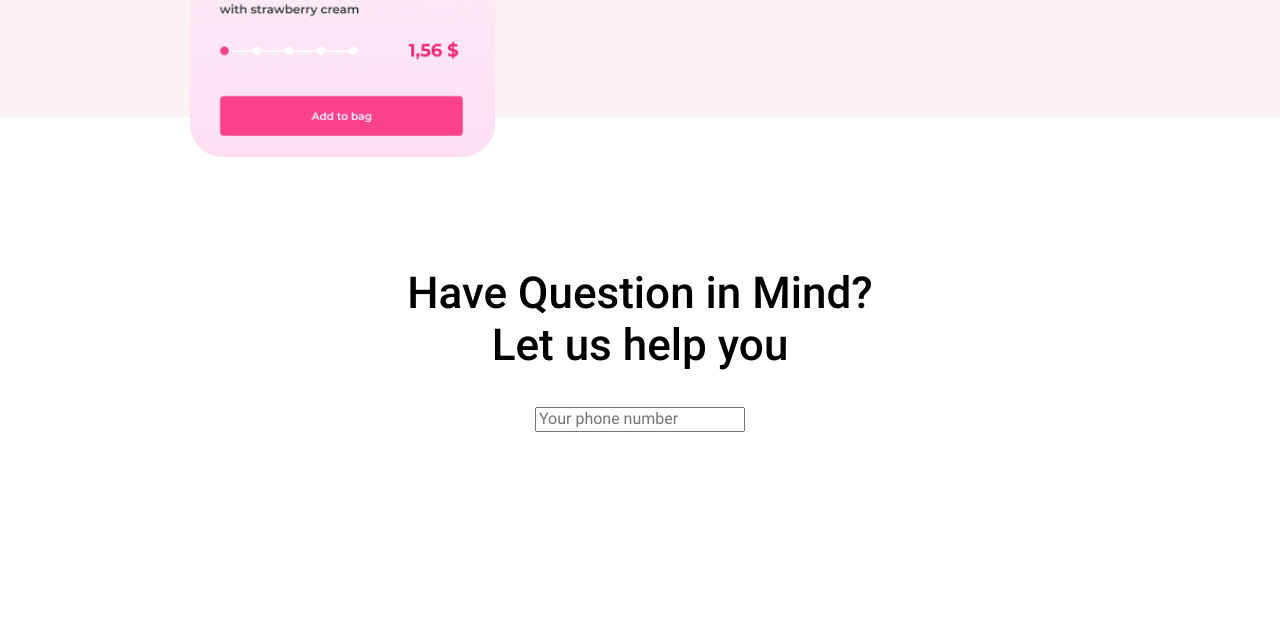
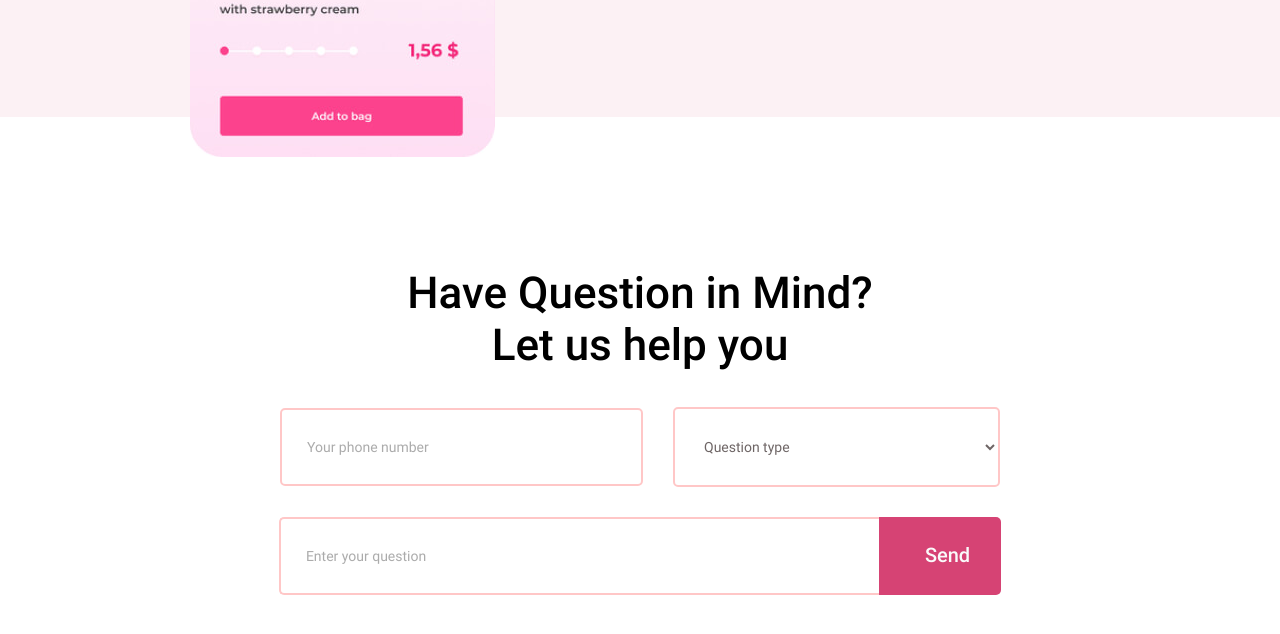
Before and after one commit to ShodiyorShukurov/Icecream, a plain HTML site: page index.html in a window 1280 px wide. Shown: the part 4742-5376 px from the top of the page. Before the commit the page ends 5174 px from the top, so only its background shows below. Drawn offline with Linux system fonts and the light colour scheme.

Commit message:
Question section end

```diff
--- a/index.html
+++ b/index.html
@@ -380,13 +380,24 @@
                     <h2 class="question-section__title">
                         Have Question in Mind? Let us help you
                     </h2>
-                    <form action="https://echo.htmlacademy.ru/courses" method="POST">
-                        <label>
-                            <input class="main-section__input" type="" name="name" minlength="2"
-                                placeholder="Your phone number" required>
+                    <div class="question-section__form">
+                        <form action="https://echo.htmlacademy.ru/courses" method="get">
+                            <label for="number"></label>
+                            <input class="question-section__input" type="tel" name="number" id="number"
+                                placeholder="Your phone number">
+                        </form>
+                        <select class="qustion-section__select" name="text" id="text" aria-placeholder="Question type">
+                            <option value="0">Question type</option>
+                            <option value="1">Ice cream</option>
+                        </select>
 
-                        </label>
-                    </form>
+                        <form class="form" action="https://echo.htmlacademy.ru/courses" method="get">
+                            <input class="question-section__text" type="text" name="question"
+                                placeholder="Enter your question">
+                            <button class="question-section__btn" type="submit">Send</button>
+                        </form>
+                    </div>
+
                 </div>
             </div>
         </section>
--- a/scss/blocks/_question-section.scss
+++ b/scss/blocks/_question-section.scss
@@ -2,10 +2,14 @@
 .question-section {
     background-color: #FFFFFF;
 }
-.question-section__wrapper{
+
+.question-section__wrapper {
     padding-top: 150px;
+    padding-bottom: 71px;
     text-align: center;
+
 }
+
 .question-section__title {
     margin: 0 auto;
     margin-bottom: 36px;
@@ -17,4 +21,64 @@
     color: var(--our-text-color);
 }
 
+.question-section__form {
+    display: flex;
+    align-items: center;
+    justify-content: center;
+    flex-wrap: wrap;
+    gap: 30px;
+
+}
+
+.question-section__input {
+    padding: 29px 156px 29px 25px;
+    background-color: #FFFFFF;
+    border: 2px solid #FFA3A3;
+    border-radius: 5px;
+    font-size: 14px;
+    line-height: 16px;
+    color: #0F0000;
+    opacity: 0.6;
+}
+
+.qustion-section__select {
+    padding: 29px 192px 29px 25px;
+    background-color: #FFFFFF;
+    border: 2px solid #FFA3A3;
+    border-radius: 5px;
+    font-size: 14px;
+    line-height: 16px;
+    color: #0F0000;
+    opacity: 0.6;
+}
+
+.form {
+    display: flex;
+    align-items: center;
+}
+
+.question-section__text {
+    padding: 29px 395px 29px 25px;
+    background-color: #FFFFFF;
+    border: 2px solid #FFA3A3;
+    border-right: none;
+    border-radius: 5px 0 0 5px;
+    font-size: 14px;
+    line-height: 16px;
+    color: #0F0000;
+    opacity: 0.6;
+}
+
+.question-section__btn {
+    padding: 27px 31px 28px 46px;
+    background-color: var(--main-btn-color);
+    border: none;
+    border-radius: 0 5px 5px 0;
+    margin-left: 0;
+    font-weight: 500;
+    font-size: 20px;
+    line-height: 23px;
+    color: var(--btn-text-color);
+}
+
 /************** QUESTION SECTION STYLES END ***********/
```
Also changed, not shown: Css/main.css, 1 other file.
